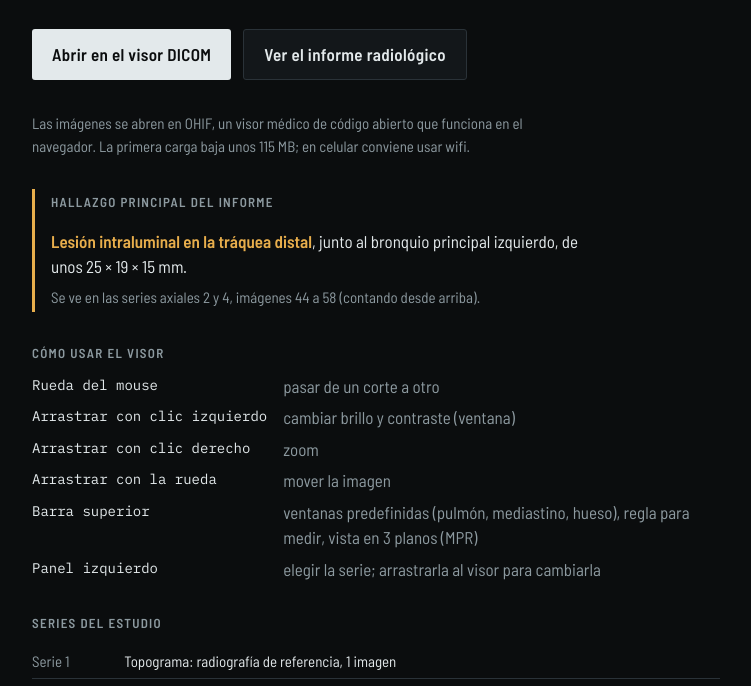
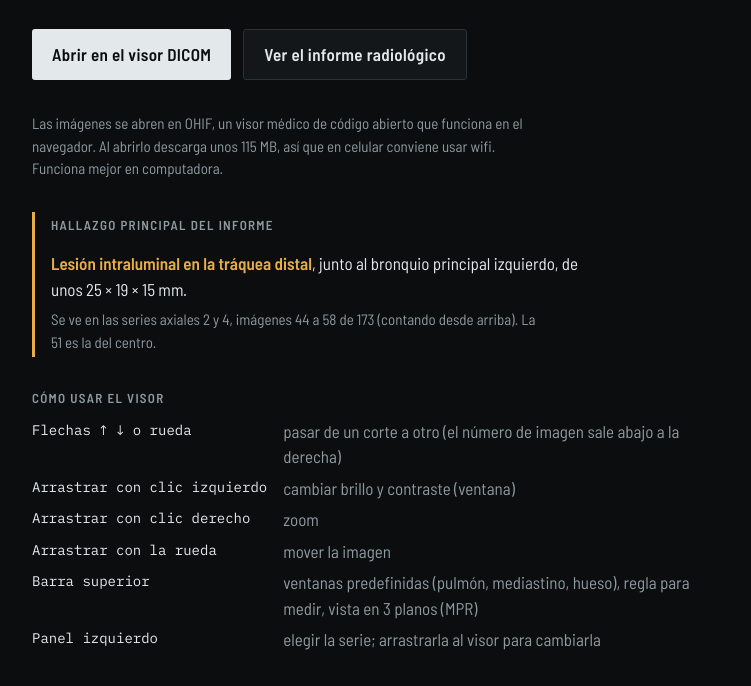
Before and after one commit to LuisEduardoValverdeRamos/visor-tc, a plain HTML site: page index.html in a window 1280 px wide. Shown: the part 114-800 px from the top of the page, without its empty margins (264-1015 px from the left). Drawn offline with Linux system fonts and the light colour scheme.

Commit message:
Página de entrada: enlace al índice nuevo, flechas, nota del topograma

```diff
--- a/index.html
+++ b/index.html
@@ -49,21 +49,21 @@ a { color: var(--loc); }
   </header>
 
   <section class="actions">
-    <a class="btn main" id="open" href="https://viewer.ohif.org/viewer/dicomjson?url=https://luiseduardovalverderamos.github.io/visor-tc/estudio.json" target="_blank" rel="noopener">Abrir en el visor DICOM</a>
+    <a class="btn main" id="open" href="https://viewer.ohif.org/viewer/dicomjson?url=https://luiseduardovalverderamos.github.io/visor-tc/estudio.json%3Fv%3D2" target="_blank" rel="noopener">Abrir en el visor DICOM</a>
     <a class="btn alt" href="informe_anonimizado.pdf" target="_blank" rel="noopener">Ver el informe radiológico</a>
   </section>
-  <p class="note">Las imágenes se abren en OHIF, un visor médico de código abierto que funciona en el navegador. La primera carga baja unos 115 MB; en celular conviene usar wifi.</p>
+  <p class="note">Las imágenes se abren en OHIF, un visor médico de código abierto que funciona en el navegador. Al abrirlo descarga unos 115 MB, así que en celular conviene usar wifi. Funciona mejor en computadora.</p>
 
   <section class="hall">
     <h2>Hallazgo principal del informe</h2>
     <p><strong>Lesión intraluminal en la tráquea distal</strong>, junto al bronquio principal izquierdo, de unos 25 × 19 × 15 mm.</p>
-    <p class="note">Se ve en las series axiales 2 y 4, imágenes 44 a 58 (contando desde arriba).</p>
+    <p class="note">Se ve en las series axiales 2 y 4, imágenes 44 a 58 de 173 (contando desde arriba). La 51 es la del centro.</p>
   </section>
 
   <section>
     <h2>Cómo usar el visor</h2>
     <dl>
-      <dt>Rueda del mouse</dt><dd>pasar de un corte a otro</dd>
+      <dt>Flechas ↑ ↓ o rueda</dt><dd>pasar de un corte a otro (el número de imagen sale abajo a la derecha)</dd>
       <dt>Arrastrar con clic izquierdo</dt><dd>cambiar brillo y contraste (ventana)</dd>
       <dt>Arrastrar con clic derecho</dt><dd>zoom</dd>
       <dt>Arrastrar con la rueda</dt><dd>mover la imagen</dd>
@@ -76,7 +76,7 @@ a { color: var(--loc); }
     <h2>Series del estudio</h2>
     <div class="wrap">
       <table>
-        <tr><td>Serie 1</td><td>Topograma: radiografía de referencia, 1 imagen</td></tr>
+        <tr><td>Serie 1</td><td>Topograma: radiografía de referencia, 1 imagen (no se carga en el visor; el archivo está en <a href="dicom/s1/0001.dcm">dicom/s1</a>)</td></tr>
         <tr><td>Serie 2</td><td>Axial de 2 mm, filtro Br44 (tejidos blandos), 173 imágenes</td></tr>
         <tr><td>Serie 4</td><td>Axial de 2 mm, filtro Hr68 (pulmón), 173 imágenes</td></tr>
       </table>
```
